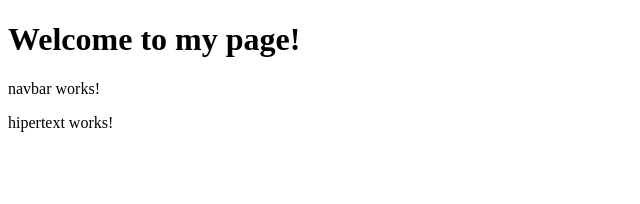
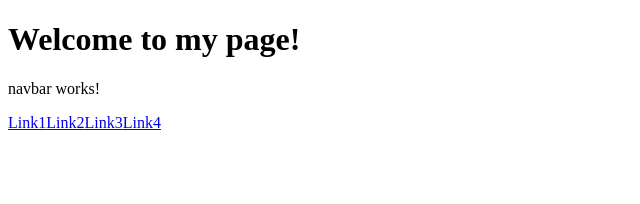
Before and after one commit to MakoskiVictor/CodoACodoIntegrador, an Angular app: page / in a window 1280 px wide. Shown: the top 204 px of the page, without its empty margins (0-640 px from the left). Built offline with nearby package versions, Linux system fonts and the light colour scheme.

Commit message:
add links and render it

```diff
--- a/src/app/modules/shared/components/hipertext/hipertext.component.html
+++ b/src/app/modules/shared/components/hipertext/hipertext.component.html
@@ -1 +1 @@
-<p>hipertext works!</p>
+<a href="hipertextLink">{{hipertextWords}}</a>
--- a/src/app/modules/shared/components/navbar/navbar.component.html
+++ b/src/app/modules/shared/components/navbar/navbar.component.html
@@ -1,2 +1,2 @@
 <p>navbar works!</p>
-<app-hipertext/>
+<app-hipertext *ngFor="let item of linksToRender" [hipertextLink]="item.url" [hipertextWords]="item.text"></app-hipertext>
--- a/src/app/modules/shared/components/navbar/navbar.component.ts
+++ b/src/app/modules/shared/components/navbar/navbar.component.ts
@@ -6,5 +6,25 @@ import { Component } from '@angular/core';
   styleUrls: ['./navbar.component.scss']
 })
 export class NavbarComponent {
+  hipertextWords = [];
+  hipertextLink = '#'
 
+  linksToRender = [
+    {
+      text: 'Link1',
+      url: '#'
+    },
+    {
+      text: 'Link2',
+      url: '#'
+    },
+    {
+      text: 'Link3',
+      url: '#'
+    },
+    {
+      text: 'Link4',
+      url: '#'
+    }
+  ]
 }
```
Also changed, not shown: src/app/modules/shared/components/hipertext/hipertext.component.ts (+8 -1 lines).
